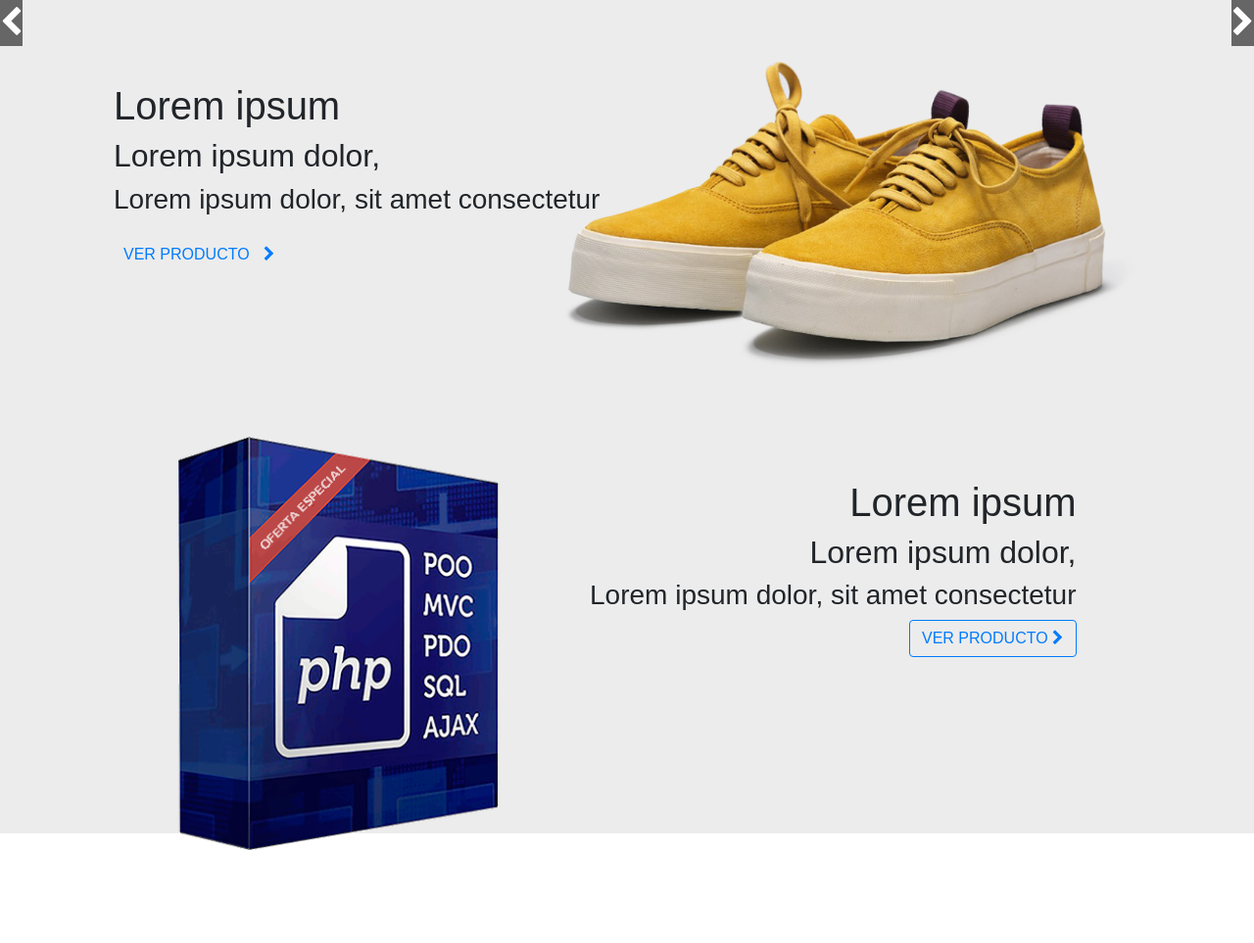
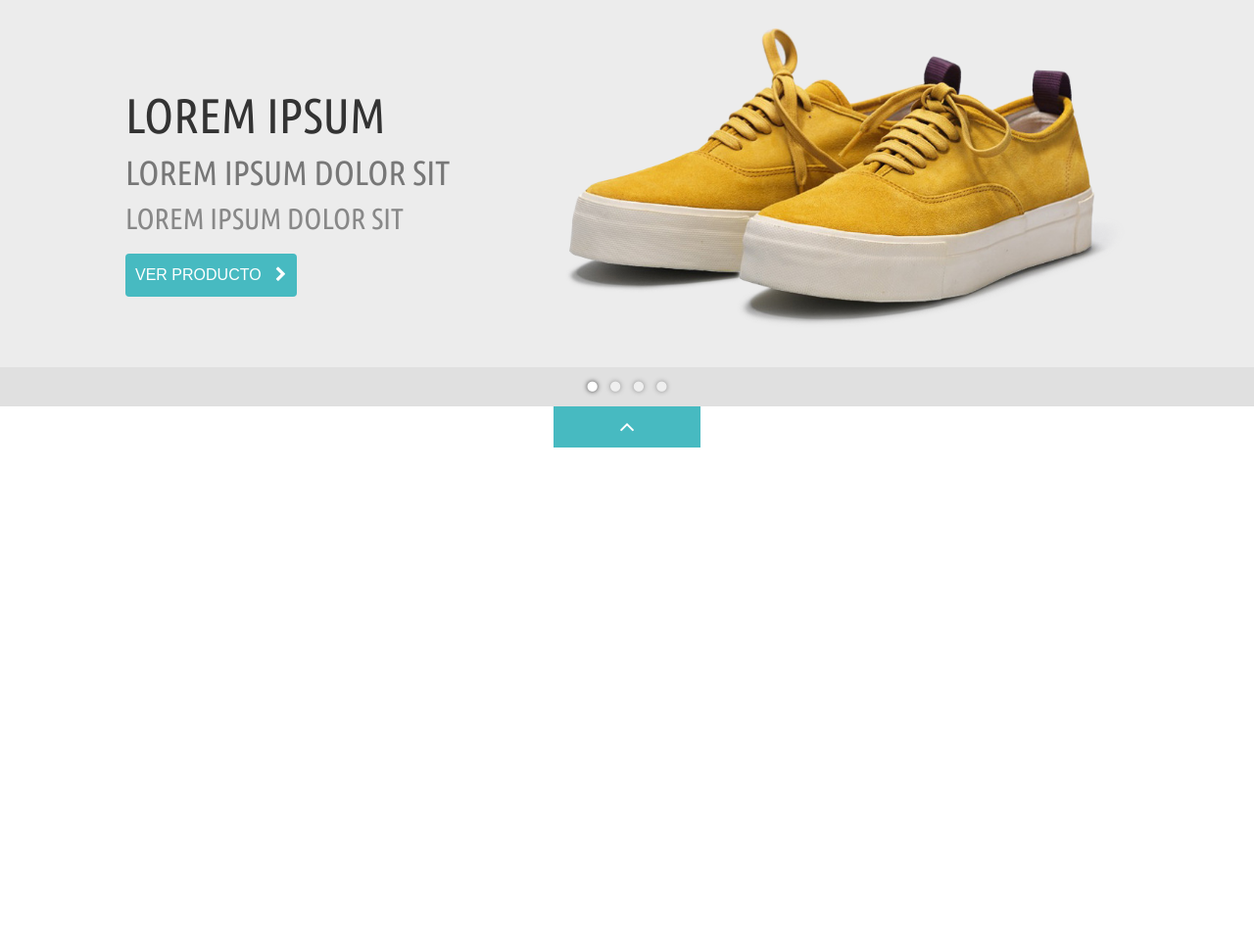
Before and after one commit to ldrhpITM/Ecommerce, a PHP site: the page made by Frontend/view/plantilla.php in a window 1280 px wide. Shown: the part 241-1204 px from the top of the page at 98% size. After the commit the page ends 698 px from the top, so only its background shows below. Run offline with PHP 8.4, Linux system fonts and the light colour scheme; the template is opened without the code that fills it, so the values that code supplies are empty; grey boxes are pictures that could not be loaded.

Commit message:
Slider con animacion jquery

```diff
--- a/Frontend/view/css/slide.css
+++ b/Frontend/view/css/slide.css
@@ -1,102 +1,107 @@
+/*=============================================
+SLIDE
+=============================================*/
+
 #slide{
-    position: relative;
-    margin: auto;
-    width: 100%;
+	position:relative;
+	margin:auto;
+	width:100%;
 	overflow: hidden;
-    padding: 0;
+	padding:0;
 }
+
 #slide ul{
-    position: relative;
-    left: 0%;
-    margin: auto;
-    height: auto;
-    width: 200%;
-    clear: both;
+	position:relative;
+	left:0%;
+	margin:auto;
+	height:auto;
+	width:400%;
+	clear:both;
 	display: table;
 }
+
 #slide ul li{
 	position: relative;
-    float: left;
-    width: 100%;
+	float:left;
+	width:25%;
 }
+
 #slide ul li img{
-    width: 100%;
+	width:100%;
 }
+
 #slide .slideOpcion1 img{
-    position: absolute;
-    opacity: 1;
-    top: 15%;
-    right: 10%;
-    width: 45%;
+	position:absolute;
+	opacity:1;
+	/*top:15%;
+	right:10%;
+	width:45%;*/
 }
 
 #slide .slideOpcion1 .textosSlide{
-    position: absolute;
-    width: 40%;
+	position:absolute;
+	/*width:40%;
 	top:20%;
-    left: 10%;
-}
-
-
-/***************************/
-#slide .slideOpcion2 .textosSlide{
-    position: absolute;
-    text-align: right;
-    width: 40%;
-    top:15%;
-    right: 15%;
+	left:10%;*/
 }
 
 
 #slide .slideOpcion2 img{
-    position: absolute;
-    opacity: 1;
-    top: 5%;
-    left: 15%;
-    width: 25%;
+	position:absolute;
+	opacity:1;
+	/*top:5%;
+	left:15%;
+	width:25%;*/
 }
 
-/***************************/
+#slide .slideOpcion2 .textosSlide{
+	position:absolute;
+	text-align:right;
+	/*width:40%;
+	top:15%;
+	right:15%;*/
+}
+
 #slide .slideOpciones h1{
 	text-transform: uppercase;
 	font-family: 'Ubuntu Condensed', sans-serif;
 	opacity:1;
 	top:-10%;
-	color:#333;
+	/*color:#333;*/
 }
 
 #slide .slideOpciones h2{
 	text-transform: uppercase;
-    font-size: 35px;
 	font-family: 'Ubuntu Condensed', sans-serif;
-    opacity: 1;
-    top: -10%;
-    color:#777;
+	opacity:1;
+	top:-10%;
+	/*color:#777;*/
 }
+
 #slide .slideOpciones h3{
 	text-transform: uppercase;
-    font-size: 30px;
 	font-family: 'Ubuntu Condensed', sans-serif;
-    opacity: 1;
-    top: -10%;
-    color: #888;
+	opacity:1;
+	top:-10%;
+	/*color:#888;*/
 }
 
+#slide .slideOpciones button{
+	border:0px;
+	margin-top:10px;
 
-#slide .slideOpcion1 button{
-    border: 0px;
-    margin-top: 10px;
-    padding: 10px;
-    opacity: 1;
-    top: -10%;
+	opacity:1;
+	top:-10%;
 }
-/*#slide .slideOpcion1 button:hover{
-    background: black;
-    color: white;
-    border: 0px;
-}*/
-#slide .slideOpcion1 button span{
-    margin-left: 10px;
+
+#slide .slideOpciones button:hover{
+	background:black;
+	color:white;
+	border:0px;
+}
+
+#slide .slideOpciones button span{
+	margin-left:10px;
 }
 
 /*=============================================
@@ -113,14 +118,20 @@ FLECHAS
 
 #slide #retroceder{
     background:#666;
+    padding: 40px 15px 40px 10px;
+    top: 37%;
     left:0;
-	opacity: 1;
+    font-size: 22px;
+	opacity: 0;
 }
 
 #slide #avanzar{
     background:#666;
+    padding: 40px 15px 40px 10px;
+    top: 37%;
     right:0;
-	opacity: 1;
+    font-size: 22px;
+	opacity: 0;
 }
 
 #slide #retroceder:hover, #slide #avanzar:hover{
@@ -130,3 +141,179 @@ FLECHAS
 #slide #retroceder:active, #slide #avanzar:active{
 	background:#444;
 }
+/***********Paginacion*****************/
+#slide #paginacion{
+	position: absolute;
+	width:100%;
+	margin:auto;
+	text-align: center;
+	line-height: 40px;
+	font-size:12px;
+	bottom:0px;
+	left:0px;
+	z-index:1;
+	background:rgba(0,0,0,.05);
+}
+
+#slide #paginacion li{
+	display:inline-block;
+	margin:0px 5px;
+	cursor:pointer;
+	opacity:.5;
+	color:white;
+	text-shadow:0px 0px 5px #333;
+}
+
+#slide #paginacion li:first-child{
+	opacity:1;
+}
+
+#btnSlide{
+	width:150px;
+	border:0px;
+	font-size:25px;
+	padding:2px;
+}
+
+/*=============================================
+ESCRITORIO GRANDE (LG revisamos en 1366px en adelante)
+=============================================*/
+
+@media (min-width:1200px){
+
+	#slide #retroceder{
+		top:37%;
+		padding:40px 15px 40px 10px;
+		font-size:22px;
+	}
+
+	#slide #avanzar{
+		top:37%;
+		padding:40px 10px 40px 15px;
+		font-size:22px;
+	}
+
+	#slide .slideOpciones h1{
+		font-size:50px;
+		margin-top:5px;
+	}
+
+	#slide .slideOpciones h2{
+		font-size:35px;
+	}
+
+	#slide .slideOpciones h3{
+		font-size:30px;
+	}
+
+	#slide .slideOpciones button{
+		padding:10px;
+	}
+
+}
+
+/*=============================================
+ESCRITORIO MEDIANO O TABLET HORIZONTAL (MD revisamos en 1024px)
+=============================================*/
+
+@media (max-width:1199px) and (min-width:992px){
+
+	#slide #retroceder{
+		top:35%;
+		padding:40px 15px 40px 10px;
+		font-size:18px;
+	}
+
+	#slide #avanzar{
+		top:35%;
+		padding:40px 10px 40px 15px;
+		font-size:18px;
+	}
+
+	#slide .slideOpciones h1{
+		font-size:35px;
+		margin-top:5px;
+	}
+
+	#slide .slideOpciones h2{
+		font-size:30px;
+	}
+
+	#slide .slideOpciones h3{
+		font-size:20px;
+	}
+
+	#slide .slideOpciones button{
+		padding:10px;
+	}
+
+}
+
+/*=============================================
+ESCRITORIO PEQUEÑO O TABLET VERTICAL (SM revisamos en 768px)
+=============================================*/
+
+@media (max-width:991px) and (min-width:768px){
+
+	#slide #retroceder{
+		top:35%;
+		padding:30px 8px 30px 5px;
+		font-size:14px;
+	}
+
+	#slide #avanzar{
+		top:35%;
+		padding:30px 5px 30px 8px;
+		font-size:14px;
+	}
+
+	#slide .slideOpciones h1{
+		font-size:25px;
+		margin-top:5px;
+	}
+
+	#slide .slideOpciones h2{
+		font-size:20px;
+	}
+
+	#slide .slideOpciones h3{
+		font-size:15px;
+	}
+
+	#slide .slideOpciones button{
+		padding:5px;
+	}
+
+}
+
+/*=============================================
+MOVIL (XS revisamos en 320px)
+=============================================*/
+
+@media (max-width:767px){
+
+	#slide #retroceder, #slide #avanzar{
+		display:none;
+	}
+
+	#slide .slideOpciones h1{
+		font-size:15px;
+		margin-top:5px;
+		margin-bottom:-20px;
+	}
+
+	#slide .slideOpciones h2{
+		display:none;
+	}
+
+	#slide .slideOpciones h3{
+		font-size:10px;
+		margin-bottom:-5px;
+	}
+
+	#slide .slideOpciones button{
+		padding:5px;
+		font-size:10px;
+	}
+
+}
--- a/Frontend/view/modules/slide.php
+++ b/Frontend/view/modules/slide.php
@@ -1,59 +1,90 @@
 <div class="container-fluid" id="slide">
-    <div class="row">
     <ul>
-            <!--**********Slide1***************-->
-
+        <!-- SLIDE 1 -->
         <li>
-                <img src="http://localhost/Ecommerce/Backend/view/img/slide/default/back_default.jpg" alt="">
-                <div class="slideUpciones  slideOpcion1">
-                    <img src="http://localhost/Ecommerce/Backend/view/img/slide/slide1/calzado.png" class="imgProducto">
-                    <div class="textosSlide">
-                        <h1>Lorem ipsum</h1>
-                        <h2>Lorem ipsum dolor,</h2>
-                        <h3>Lorem ipsum dolor, sit amet consectetur</h3>
+            <img src="http://localhost/Ecommerce/Backend/view/img/slide/default/back_default.jpg">
+            <div class="slideOpciones slideOpcion1">
+                <img class="imgProducto" src="http://localhost/Ecommerce/Backend/view/img/slide/slide1/calzado.png"
+                    style="top:15%; right:10%; width:45%">
+                <div class="textosSlide" style="top:20%; left:10%; width:40%">
+                    <h1 style="color:#333">Lorem Ipsum</h1>
+                    <h2 style="color:#777">Lorem ipsum dolor sit</h2>
+                    <h3 style="color:#888">Lorem ipsum dolor sit</h3>
                     <a href="#">
-                            <button type="button" class="btn btn-outline-primary">VER PRODUCTO <span class="fa fa-chevron-right"></span></button>
+                        <button class="btn btn-default backColor text-uppercase">
+                            VER PRODUCTO <span class="fa fa-chevron-right"></span>
+                        </button>
                     </a>
                 </div>
             </div>
         </li>
-
-             <!--**********Slide2***************-->
-
+        <!-- SLIDE 2 -->
         <li>
-                <img src="http://localhost/Ecommerce/Backend/view/img/slide/default/back_default.jpg" alt="">
-                <div class="slideUpciones  slideOpcion2">
-                    <img src="http://localhost/Ecommerce/Backend/view/img/slide/slide2/curso.png" class="imgProducto">
-                    <div class="textosSlide">
-                        <h1>Lorem ipsum</h1>
-                        <h2>Lorem ipsum dolor,</h2>
-                        <h3>Lorem ipsum dolor, sit amet consectetur</h3>
+            <img src="http://localhost/Ecommerce/Backend/view/img/slide/default/back_default.jpg">
+            <div class="slideOpciones slideOpcion2">
+                <img class="imgProducto" src="http://localhost/Ecommerce/Backend/view/img/slide/slide2/curso.png"
+                    style="top:5%; left:15%; width:25%">
+                <div class="textosSlide" style="top:15%; right:15%; width:40%">
+                    <h1 style="color:#333">Lorem Ipsum</h1>
+                    <h2 style="color:#777">Lorem ipsum dolor sit</h2>
+                    <h3 style="color:#888">Lorem ipsum dolor sit</h3>
                     <a href="#">
-                            <button type="button" class="btn btn-outline-primary">VER PRODUCTO <span class="fa fa-chevron-right"></span></button>
+                        <button class="btn btn-default backColor text-uppercase">
+                            VER PRODUCTO <span class="fa fa-chevron-right"></span>
+                        </button>
+                    </a>
+                </div>
+            </div>
+        </li>
+        <!-- SLIDE 3 -->
+        <li>
+            <img src="http://localhost/Ecommerce/Backend/view/img/slide/slide3/fondo2.jpg">
+            <div class="slideOpciones slideOpcion2">
+                <img class="imgProducto" src="http://localhost/Ecommerce/Backend/view/img/slide/slide3/iphone.png"
+                    style="top:5%; left:15%; width:25%">
+                <div class="textosSlide" style="top:15%; right:15%; width:40%">
+                    <h1 style="color:#eee">Lorem Ipsum</h1>
+                    <h2 style="color:#ccc">Lorem ipsum dolor sit</h2>
+                    <h3 style="color:#aaa">Lorem ipsum dolor sit</h3>
+                    <a href="#">
+                        <button class="btn btn-default backColor text-uppercase">
+                            VER PRODUCTO <span class="fa fa-chevron-right"></span>
+                        </button>
+                    </a>
+                </div>
+            </div>
+        </li>
+        <!-- SLIDE 4 -->
+        <li>
+            <img src="http://localhost/Ecommerce/Backend/view/img/slide/slide4/fondo3.jpg">
+            <div class="slideOpciones slideOpcion1">
+                <img class="imgProducto" src="" style="top:5%; right:15%; width:25%">
+                <div class="textosSlide" style="top:20%; left:10%; width:40%">
+                    <h1 style="color:#333">Lorem Ipsum</h1>
+                    <h2 style="color:#777">Lorem ipsum dolor sit</h2>
+                    <h3 style="color:#888">Lorem ipsum dolor sit</h3>
+                    <a href="#">
+                        <button class="btn btn-default backColor text-uppercase">
+							VER PRODUCTO <span class="fa fa-chevron-right"></span>
+						</button>
                     </a>
                 </div>
             </div>
         </li>
     </ul>
-
-		<!--=====================================
-		PAGINACIÓN
-		======================================-->
-
+    <!--**************PAGINACIÓN**************-->
     <ol id="paginacion">
-
         <li item="1"><span class="fa fa-circle"></span></li>
 		<li item="2"><span class="fa fa-circle"></span></li>
 		<li item="3"><span class="fa fa-circle"></span></li>
 		<li item="4"><span class="fa fa-circle"></span></li>
-
 	</ol>
-
-        <!--=====================================
-        FLECHAS
-        ======================================-->
-
+    <!--*********************FLECHAS*************-->
     <div class="flechas" id="retroceder"><span class="fa fa-chevron-left"></span></div>
 	<div class="flechas" id="avanzar"><span class="fa fa-chevron-right"></span></div>
 </div>
-</div>
+<center>
+	<button id="btnSlide" class="backColor">
+			<i class="fa fa-angle-up"></i>
+	</button>
+</center>
--- a/Frontend/view/plantilla.php
+++ b/Frontend/view/plantilla.php
@@ -15,14 +15,14 @@
         $url=Ruta::ctrRuta();
     ?>
 
-    <link rel="stylesheet" href="<?php echo $url ?>view/css/plugins/bootstrap.min.css">
+    <link rel="stylesheet" href="https://stackpath.bootstrapcdn.com/bootstrap/4.4.1/css/bootstrap.min.css">
     <link rel="stylesheet" href="<?php echo $url ?>view/css/plugins/font-awesome.min.css">
     <link rel="stylesheet" href="<?php echo $url ?>view/css/plantilla.css">
     <link rel="stylesheet" href="<?php echo $url ?>view/css/cabezote.css">
     <link rel="stylesheet" href="<?php echo $url ?>view/css/slide.css">
     <!--<script src="https://code.jquery.com/jquery-3.4.1.min.js"></script>-->
     <script src="<?php echo $url ?>view/js/plugins/jquery-3.4.1.min.js"></script>
-    <script src="<?php echo $url ?>view/js/plugins/bootstrap.min.js"></script>
+    <script src="<?php echo $url ?>view/js/plugins/jquery.easing.js"></script>
 </head>
 <body>
     <?php
@@ -59,7 +59,11 @@
         }
     ?>
 
+
     <script src="<?php echo $url ?>view/js/cabezote.js"></script>
     <script src="<?php echo $url ?>view/js/plantilla.js"></script>
+    <script src="<?php echo $url ?>view/js/slide.js"></script>
+    <script src="https://cdn.jsdelivr.net/npm/popper.js@1.16.0/dist/umd/popper.min.js" integrity="sha384-Q6E9RHvbIyZFJoft+2mJbHaEWldlvI9IOYy5n3zV9zzTtmI3UksdQRVvoxMfooAo" crossorigin="anonymous"></script>
+    <script src="https://stackpath.bootstrapcdn.com/bootstrap/4.4.1/js/bootstrap.min.js" integrity="sha384-wfSDF2E50Y2D1uUdj0O3uMBJnjuUD4Ih7YwaYd1iqfktj0Uod8GCExl3Og8ifwB6" crossorigin="anonymous"></script>
 </body>
 </html>
```
Also changed, not shown: Frontend/view/js/slide.js (added, +110 -0 lines). Lines whose indentation alone changed are shown as unchanged.
